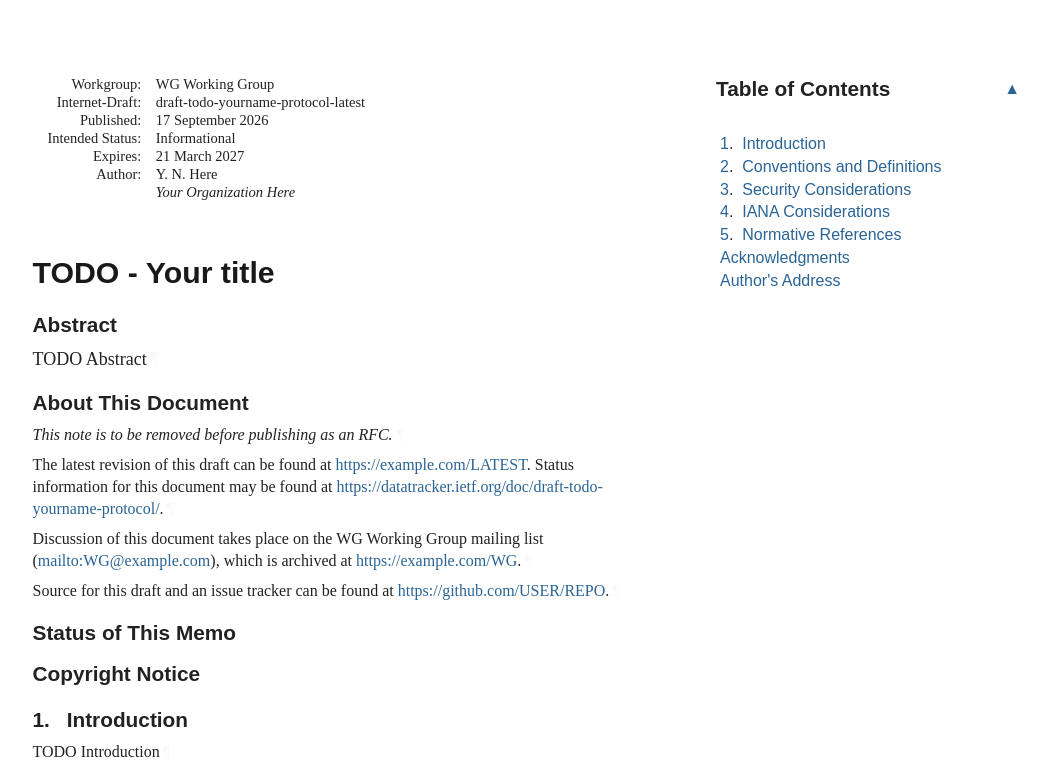
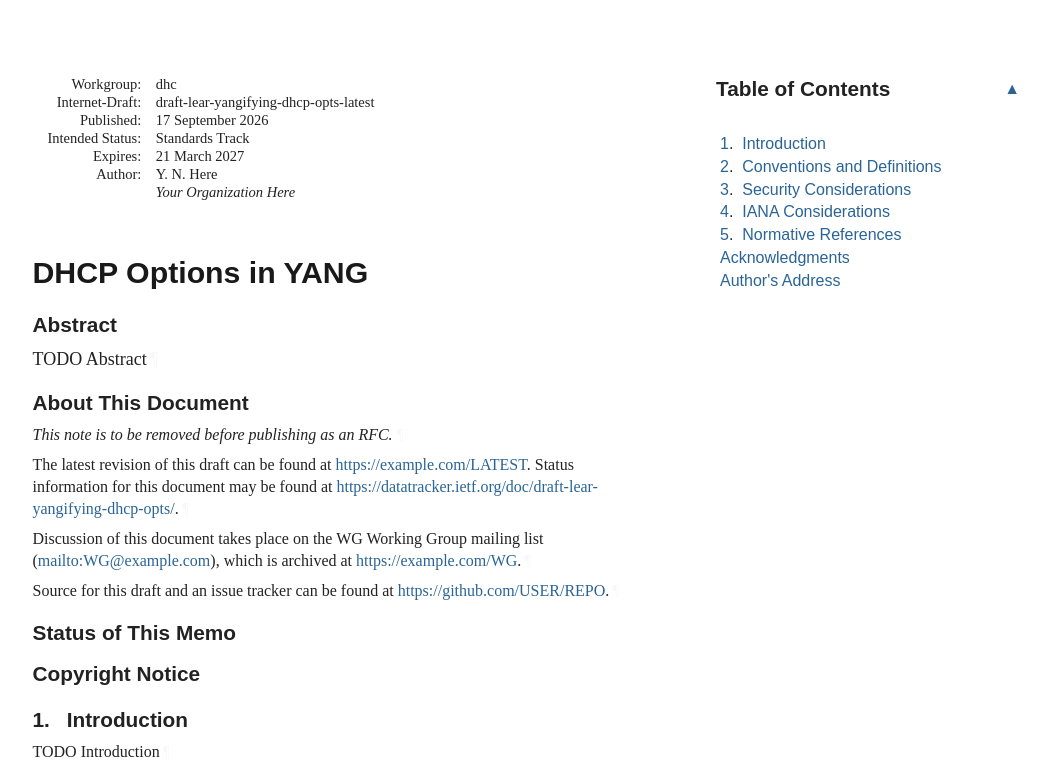
Before and after one commit to elear/draft-lear-yangifying-dhcp-opts, a plain HTML site: page draft-lear-yangifying-dhcp-opts.html in a window 1280 px wide. Shown: the top 777 px of the page, without its empty margins (92-1140 px from the left). Drawn offline with Linux system fonts and the light colour scheme; a web font is replaced by a local one.

Commit message:
Script updating gh-pages from c2d8711. [ci skip]

```diff
--- a/draft-todo-yourname-protocol.html
+++ b/draft-lear-yangifying-dhcp-opts.html
@@ -4,16 +4,15 @@
 <meta charset="utf-8">
 <meta content="Common,Latin" name="scripts">
 <meta content="initial-scale=1.0" name="viewport">
-<title>TODO - Your title</title>
+<title>DHCP Options in YANG</title>
 <meta content="Your Name Here" name="author">
 <meta content="
        TODO Abstract
     " name="description">
 <meta content="xml2rfc 3.34.0" name="generator">
-<meta content="next generation" name="keyword">
-<meta content="unicorn" name="keyword">
-<meta content="AI-native" name="keyword">
-<meta content="draft-todo-yourname-protocol-latest" name="ietf.draft">
+<meta content="dhcp" name="keyword">
+<meta content="yang" name="keyword">
+<meta content="draft-lear-yangifying-dhcp-opts-latest" name="ietf.draft">
 <!-- Generator version information:
   xml2rfc 3.34.0
     Python 3.14.7
@@ -29,7 +28,7 @@
     requests 2.33.1
     wcwidth 0.8.3
 -->
-<link href="draft-todo-yourname-protocol.xml" rel="alternate" type="application/rfc+xml">
+<link href="draft-lear-yangifying-dhcp-opts.xml" rel="alternate" type="application/rfc+xml">
 <link href="#copyright" rel="license">
 <style type="text/css">@font-face {
   font-family: 'Lora';
@@ -1042,7 +1041,7 @@ svg {
 <table class="ears">
 <thead><tr>
 <td class="left">Internet-Draft</td>
-<td class="center">TODO - Abbreviation</td>
+<td class="center">DHCP Options in YANG</td>
 <td class="right">September 2026</td>
 </tr></thead>
 <tfoot><tr>
@@ -1055,15 +1054,15 @@ svg {
 <div id="internal-metadata" class="document-information">
 <dl id="identifiers">
 <dt class="label-workgroup">Workgroup:</dt>
-<dd class="workgroup">WG Working Group</dd>
+<dd class="workgroup">dhc</dd>
 <dt class="label-internet-draft">Internet-Draft:</dt>
-<dd class="internet-draft">draft-todo-yourname-protocol-latest</dd>
+<dd class="internet-draft">draft-lear-yangifying-dhcp-opts-latest</dd>
 <dt class="label-published">Published:</dt>
 <dd class="published">
 <time datetime="2026-09-17" class="published">17 September 2026</time>
     </dd>
 <dt class="label-intended-status">Intended Status:</dt>
-<dd class="intended-status">Informational</dd>
+<dd class="intended-status">Standards Track</dd>
 <dt class="label-expires">Expires:</dt>
 <dd class="expires"><time datetime="2027-03-21">21 March 2027</time></dd>
 <dt class="label-authors">Author:</dt>
@@ -1075,7 +1074,7 @@ svg {
 </dd>
 </dl>
 </div>
-<h1 id="title">TODO - Your title</h1>
+<h1 id="title">DHCP Options in YANG</h1>
 <section id="section-abstract">
       <h2 id="abstract"><a href="#abstract" class="selfRef">Abstract</a></h2>
 <p id="section-abstract-1">TODO Abstract<a href="#section-abstract-1" class="pilcrow">¶</a></p>
@@ -1087,7 +1086,7 @@ svg {
 <p id="section-note.1-1">This note is to be removed before publishing as an RFC.<a href="#section-note.1-1" class="pilcrow">¶</a></p>
 <p id="section-note.1-2">
         The latest revision of this draft can be found at <span><a href="https://example.com/LATEST">https://example.com/LATEST</a></span>.
-        Status information for this document may be found at <span><a href="https://datatracker.ietf.org/doc/draft-todo-yourname-protocol/">https://datatracker.ietf.org/doc/draft-todo-yourname-protocol/</a></span>.<a href="#section-note.1-2" class="pilcrow">¶</a></p>
+        Status information for this document may be found at <span><a href="https://datatracker.ietf.org/doc/draft-lear-yangifying-dhcp-opts/">https://datatracker.ietf.org/doc/draft-lear-yangifying-dhcp-opts/</a></span>.<a href="#section-note.1-2" class="pilcrow">¶</a></p>
 <p id="section-note.1-3">
         Discussion of this document takes place on the
         WG Working Group mailing list (<span><a href="mailto:WG@example.com">mailto:WG@example.com</a></span>),
```
Also changed, not shown: index.html (+4 -4 lines), draft-lear-yangifying-dhcp-opts.txt.
